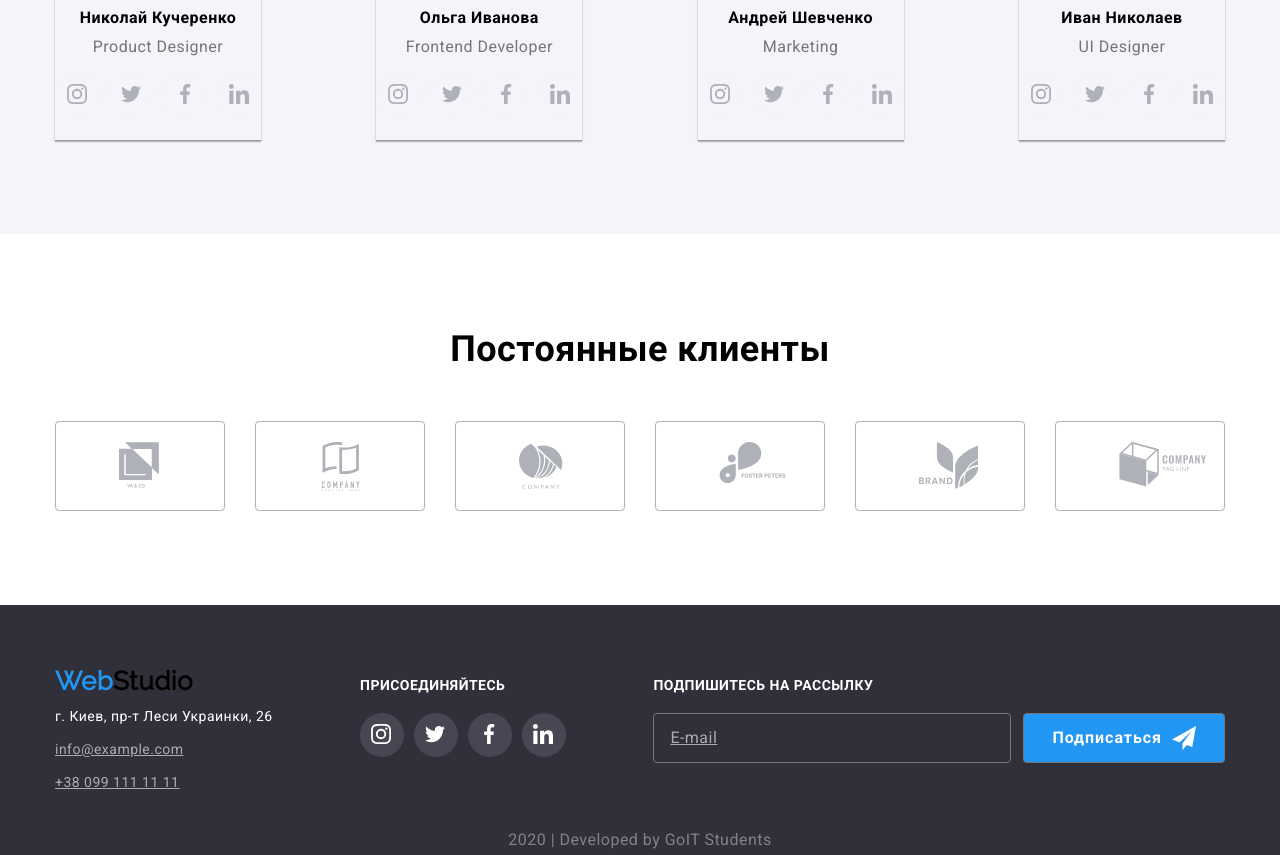
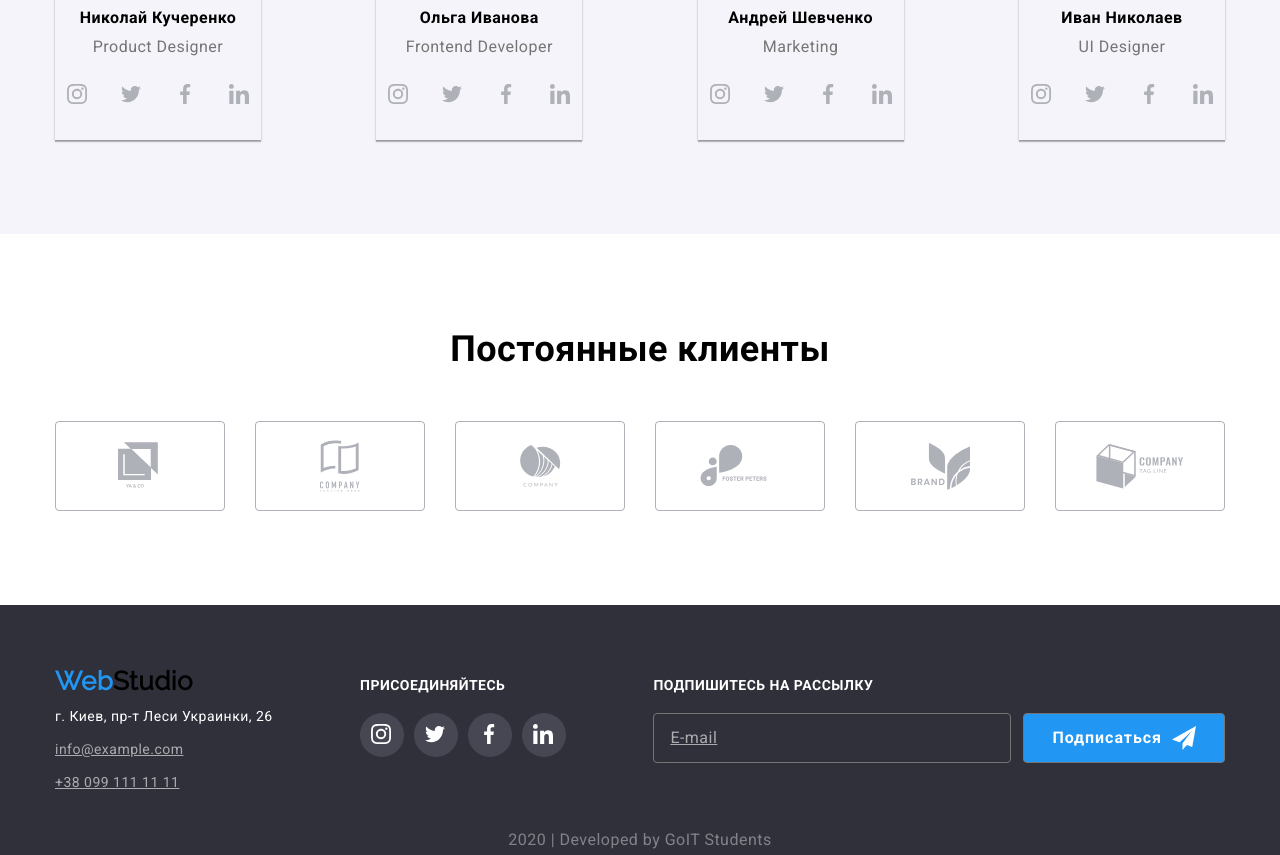
Before and after one commit to Elajna/goit-markup-hw-04, a plain HTML site: page index.html in a window 1280 px wide. Shown: the part 1897-2752 px from the top of the page. Drawn offline with nearby package versions, Linux system fonts and the light colour scheme.

Commit message:
Update styles.css

```diff
--- a/css/styles.css
+++ b/css/styles.css
@@ -502,13 +502,15 @@ ul {
 }
 
 .client-logo {
-  display: block;
+  display: flex;
   width: 170px;
   height: 90px;
 
   border: 1px solid #afb1b8;
   border-radius: 4px;
   border-color: #afb1b8;
+  align-items: center;
+  justify-content: center;
 }
 
 .client-logo:hover {
@@ -520,13 +522,22 @@ ul {
 }
 
 .logo-item {
+  fill: #afb1b8;
+}
+
+.logo-item.one {
   width: 44px;
   height: 49px;
-  margin-left: 63px;
-  margin-right: 63px;
-  margin-top: 20px;
-  margin-bottom: 20px;
-  fill: #afb1b8;
+}
+
+.logo-item.two {
+  width: 40px;
+  height: 52px;
+}
+
+.logo-item.three {
+  width: 41px;
+  height: 42px;
 }
 
 .logo-item.four {
@@ -537,13 +548,11 @@ ul {
 .logo-item.five {
   width: 59px;
   height: 47px;
-  margin: 55px, 22px;
 }
 
 .logo-item.six {
   width: 88px;
   height: 45px;
-  margin: 40px, 22px;
 }
 
 /* Footer */
```
